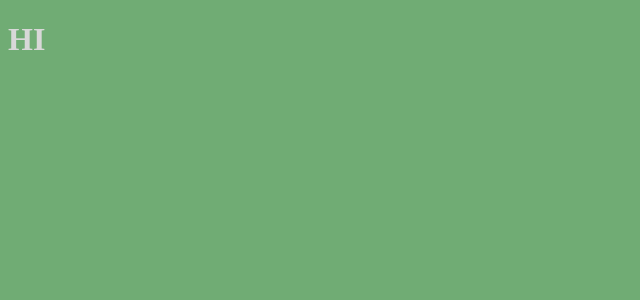
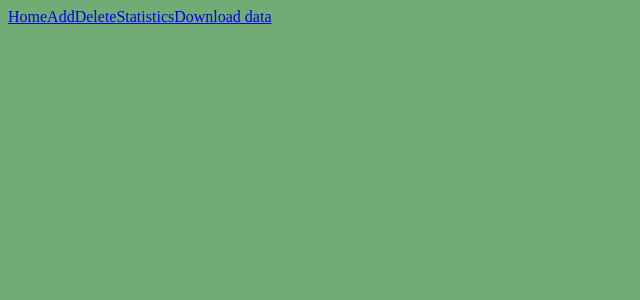
Before and after one commit to KonuhovAND/django_react_spendings, a React (Create React App) app in the folder frontend/: page / in a window 1280 px wide. Shown: the top 300 px of the page, without its empty margins (0-640 px from the left). Built offline with nearby package versions, Linux system fonts and the light colour scheme.

Commit message:
set up index html header

```diff
--- a/frontend/public/index.html
+++ b/frontend/public/index.html
@@ -8,6 +8,8 @@
     <title>My local spendings</title>
   </head>
   <body>
-    <div id="root"></div>
+    <header>
+      <div id="root"></div>
+    </header>
   </body>
 </html>
--- a/frontend/src/index.js
+++ b/frontend/src/index.js
@@ -1,11 +1,11 @@
 import React from 'react';
 import ReactDOM from 'react-dom/client';
-import App from './App';
+import ToolBar from './toolbar';
 
 const root = ReactDOM.createRoot(document.getElementById('root'));
 root.render(
   <React.StrictMode>
-    <App />
+    <ToolBar />
   </React.StrictMode>
 );
 
```
